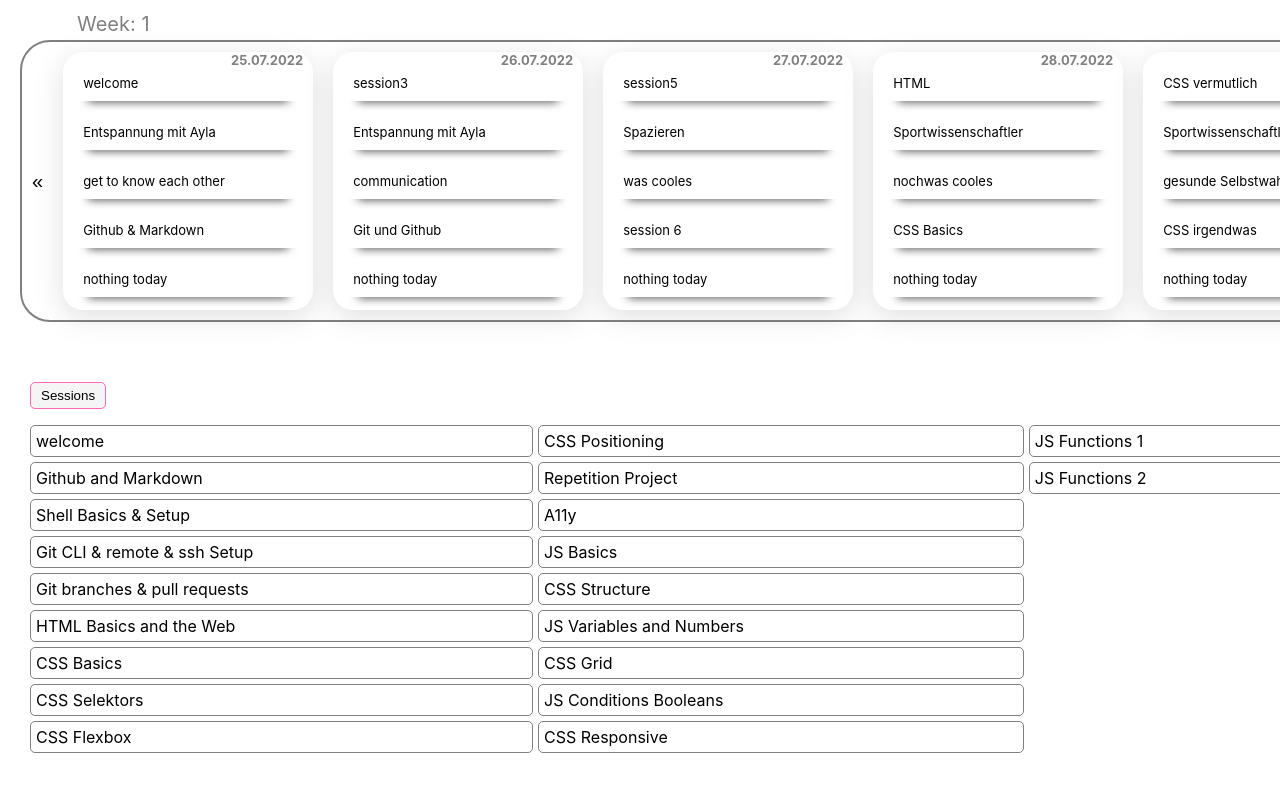
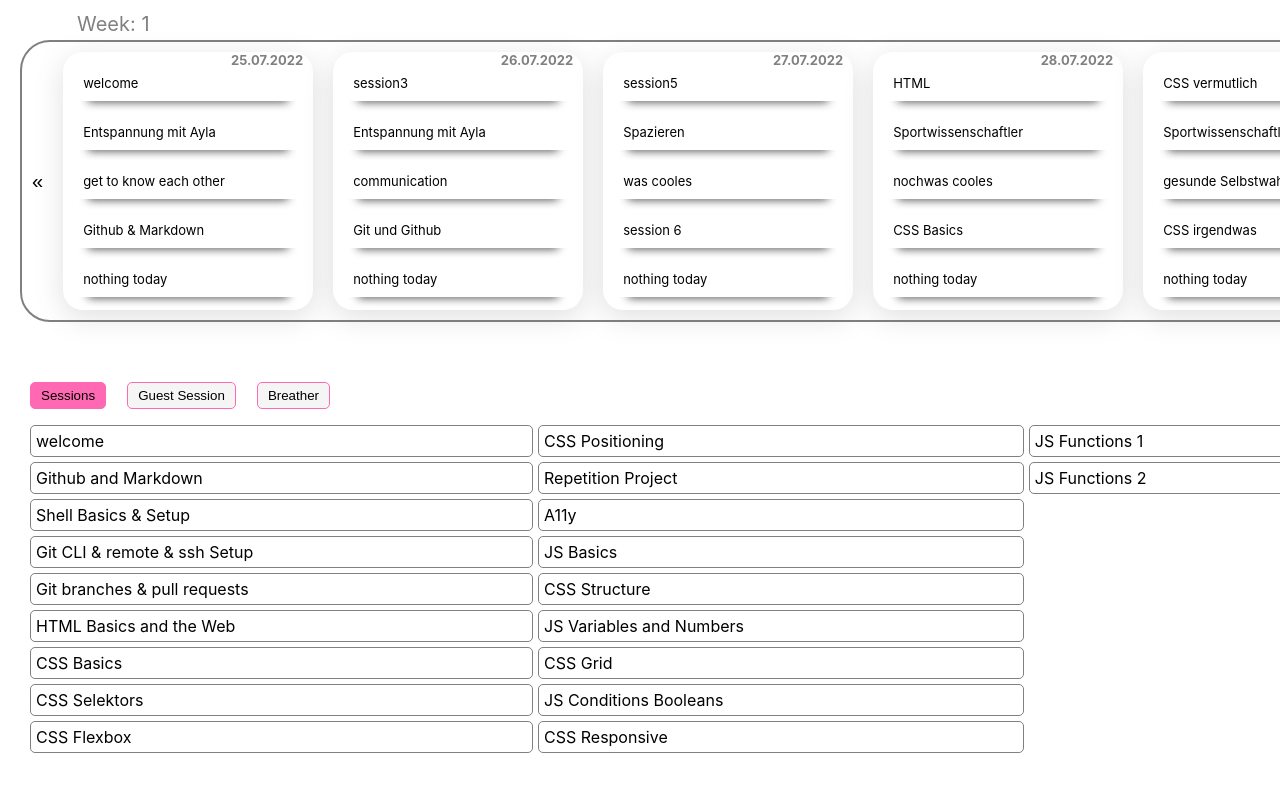
Before and after one commit to julialoeschel/drag-my-days, a Next.js app: page / in a window 1280 px wide. Shown: the top 792 px of the page. Built offline with nearby package versions, Linux system fonts and the light colour scheme.

Commit message:
add all sessions views on buttonclick

```diff
--- a/pages/index.js
+++ b/pages/index.js
@@ -1,6 +1,6 @@
 import OneWeek from "../public/Components/OneWeek";
 import styles from "../styles/Home.module.css";
-import { weeks, sessions } from "../public/data";
+import { weeks, sessions, guestSessions, breather } from "../public/data";
 import { useState } from "react";
 import SessionOverview from "../public/Components/SessionOverview";
 
@@ -29,7 +29,11 @@ export default function Home() {
         onNext={handleNextWeek}
         onPrev={handlePreviousWeek}
       ></OneWeek>
-      <SessionOverview sessions={allSessions}></SessionOverview>
+      <SessionOverview
+        sessions={allSessions}
+        guestSessions={guestSessions}
+        breather={breather}
+      ></SessionOverview>
     </section>
   );
 }
--- /dev/null
+++ b/public/Components/Breather.js
@@ -0,0 +1,13 @@
+import styles from "../../styles/Breather.module.css";
+
+export default function Breather({ breather }) {
+  return (
+    <>
+      {breather.map((session) => (
+        <li key={session.breather} className={styles.listItems}>
+          {session.breather}
+        </li>
+      ))}
+    </>
+  );
+}
--- /dev/null
+++ b/public/Components/GuestSessions.js
@@ -0,0 +1,13 @@
+import styles from "../../styles/GuestSessions.module.css";
+
+export default function GuestSessions({ guestSessions }) {
+  return (
+    <>
+      {guestSessions.map((session) => (
+        <li key={session.guestSession} className={styles.listItems}>
+          {session.guestSession}
+        </li>
+      ))}
+    </>
+  );
+}
--- a/public/Components/SessionOverview.js
+++ b/public/Components/SessionOverview.js
@@ -1,16 +1,42 @@
-import Link from "next/link";
+import { useState } from "react";
 import styles from "../../styles/SessionOverview.module.css";
 import Sessions from "./Sessions";
+import GuestSessions from "./GuestSessions";
+import Breather from "./Breather";
 
-export default function SessionOverview({ sessions }) {
+export default function SessionOverview({ sessions, guestSessions, breather }) {
+  const [view, setView] = useState("sessions");
+
   return (
     <section className={styles.container}>
       <div className={styles.buttonConainer}>
-        <button className={styles.button}>Sessions</button>
+        <button
+          className={view === "sessions" ? styles.buttonActive : styles.button}
+          onClick={() => setView("sessions")}
+        >
+          Sessions
+        </button>
+        <button
+          className={view === "guest" ? styles.buttonActive : styles.button}
+          onClick={() => setView("guest")}
+        >
+          Guest Session
+        </button>
+        <button
+          className={view === "breather" ? styles.buttonActive : styles.button}
+          onClick={() => setView("breather")}
+        >
+          Breather
+        </button>
       </div>
-
       <ul className={styles.list}>
-        <Sessions sessions={sessions}></Sessions>
+        {view === "sessions" ? (
+          <Sessions sessions={sessions}></Sessions>
+        ) : view === "guest" ? (
+          <GuestSessions guestSessions={guestSessions}></GuestSessions>
+        ) : (
+          <Breather breather={breather}></Breather>
+        )}
       </ul>
     </section>
   );
--- a/public/data.js
+++ b/public/data.js
@@ -163,3 +163,73 @@ export const sessions = [
   { session: "JS Functions 1", coach: "Julia" },
   { session: "JS Functions 2", coach: "Julia" },
 ];
+
+export const guestSessions = [
+  {
+    guestSession: "Kommunikation",
+    coach: "Nele",
+  },
+  {
+    guestSession: "Get to knwo each other",
+    coach: "Julia",
+  },
+  {
+    guestSession: "How to ...",
+    coach: "jemand",
+  },
+  {
+    guestSession: "How to ...",
+    coach: "jemand",
+  },
+  {
+    guestSession: "How to ...",
+    coach: "jemand",
+  },
+  {
+    guestSession: "How to ...",
+    coach: "jemand",
+  },
+  {
+    guestSession: "How to ...",
+    coach: "jemand",
+  },
+  {
+    guestSession: "How to ...",
+    coach: "jemand",
+  },
+  {
+    guestSession: "How to ...",
+    coach: "jemand",
+  },
+  {
+    guestSession: "How to ...",
+    coach: "jemand",
+  },
+  {
+    guestSession: "How to ...",
+    coach: "jemand",
+  },
+  {
+    guestSession: "How to ...",
+    coach: "jemand",
+  },
+  {
+    guestSession: "How to ...",
+    coach: "jemand",
+  },
+];
+
+export const breather = [
+  {
+    breather: "Irgendwas",
+    coach: "Ayla",
+  },
+  {
+    breather: "Irgendwas in Praxis",
+    coach: "Ayla",
+  },
+  {
+    breather: "Sport",
+    coach: "Sportwissenschaftler",
+  },
+];
--- /dev/null
+++ b/styles/Breather.module.css
@@ -0,0 +1,5 @@
+.listItems {
+  border: 1px solid gray;
+  padding: 5px;
+  border-radius: 5px;
+}
--- /dev/null
+++ b/styles/GuestSessions.module.css
@@ -0,0 +1,5 @@
+.listItems {
+  border: 1px solid gray;
+  padding: 5px;
+  border-radius: 5px;
+}
--- a/styles/SessionOverview.module.css
+++ b/styles/SessionOverview.module.css
@@ -27,7 +27,9 @@
   border: 1px hotpink solid;
   border-radius: 5px;
 }
-
-.button:hover {
-  background-color: aqua;
+.buttonActive {
+  padding: 5px 10px;
+  background-color: hotpink;
+  border: 1px hotpink solid;
+  border-radius: 5px;
 }
```
